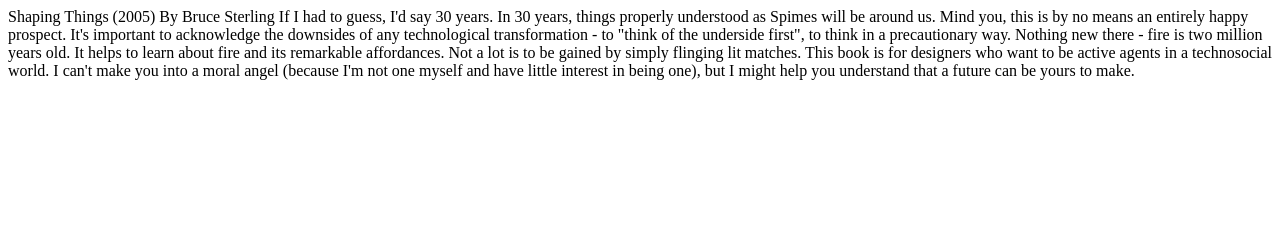
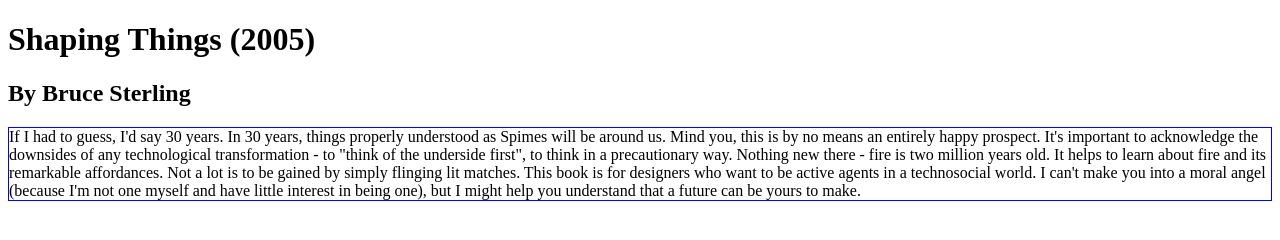
Before and after one commit to garethfoote83/variations, a plain HTML site: page index.html in a window 1280 px wide. Drawn offline with Linux system fonts and the light colour scheme.

Commit message:
Changed index to include HTML tags. And changed colour in css to blue.

```diff
--- a/index.html
+++ b/index.html
@@ -6,17 +6,18 @@
         <link rel="stylesheet" href="style.css">
     </head>
     <body>
-        Shaping Things (2005)
+        <h1>Shaping Things (2005)</h1>
 
-        By Bruce Sterling
+        <h2>By Bruce Sterling</h2>
 
-        If I had to guess, I'd say 30 years. In 30 years, things properly understood as Spimes will be around us.
+        <p>
+            If I had to guess, I'd say 30 years. In 30 years, things properly understood as Spimes will be around us.
 
-        Mind you, this is by no means an entirely happy prospect. It's important to acknowledge the downsides of any technological transformation - to "think of the underside first", to think in a precautionary way.
+            Mind you, this is by no means an entirely happy prospect. It's important to acknowledge the downsides of any technological transformation - to "think of the underside first", to think in a precautionary way.
 
-        Nothing new there - fire is two million years old. It helps to learn about fire and its remarkable affordances. Not a lot is to be gained by simply flinging lit matches.
+            Nothing new there - fire is two million years old. It helps to learn about fire and its remarkable affordances. Not a lot is to be gained by simply flinging lit matches.
 
-        This book is for designers who want to be active agents in a technosocial world. I can't make you into a moral angel (because I'm not one myself and have little interest in being one), but I might help you understand that a future can be yours to make.
-
+            This book is for designers who want to be active agents in a technosocial world. I can't make you into a moral angel (because I'm not one myself and have little interest in being one), but I might help you understand that a future can be yours to make.
+        </p>
     </body>
 </html>
--- a/style.css
+++ b/style.css
@@ -8,5 +8,5 @@
 }
 
 p {
-    border: 1px solid red;
+    border: 1px solid blue;
 }
```
